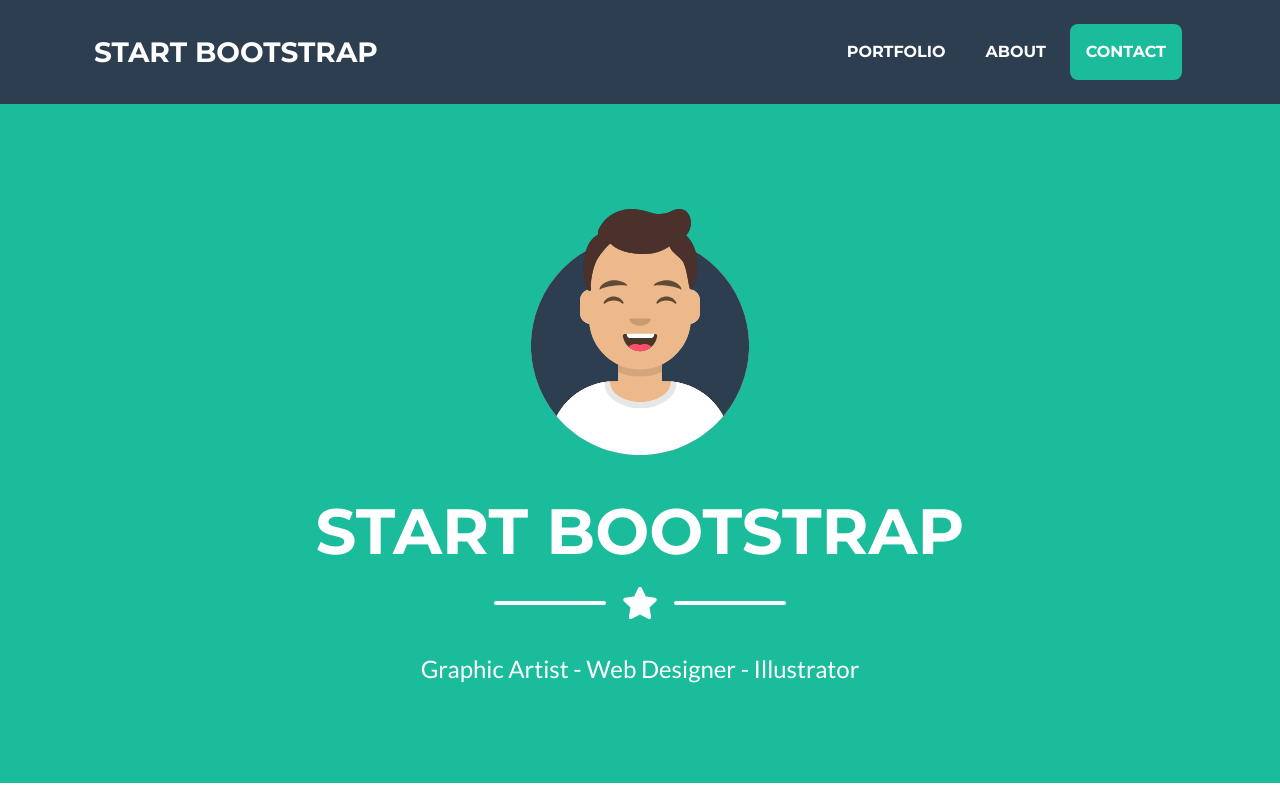
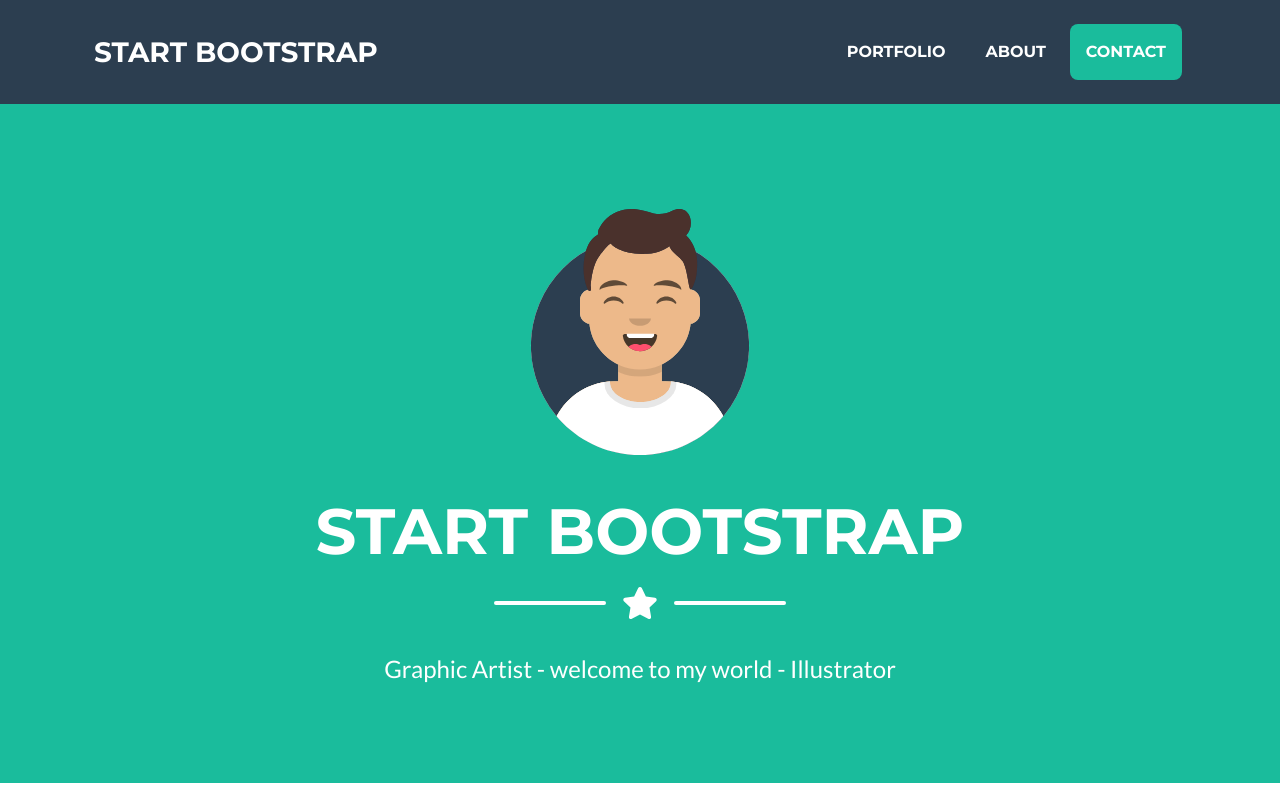
Before and after one commit to Mr88211997/project-mr8821, a plain HTML site: page index.html in a window 1280 px wide. Shown: the top 800 px of the page. Drawn offline with nearby package versions, Linux system fonts and the light colour scheme.

Commit message:
Update index.html

```diff
--- a/index.html
+++ b/index.html
@@ -48,7 +48,7 @@
                     <div class="divider-custom-line"></div>
                 </div>
                 <!-- Masthead Subheading-->
-                <p class="masthead-subheading font-weight-light mb-0">Graphic Artist - Web Designer - Illustrator</p>
+                <p class="masthead-subheading font-weight-light mb-0">Graphic Artist - welcome to my world - Illustrator</p>
             </div>
         </header>
         <!-- Portfolio Section-->
```
